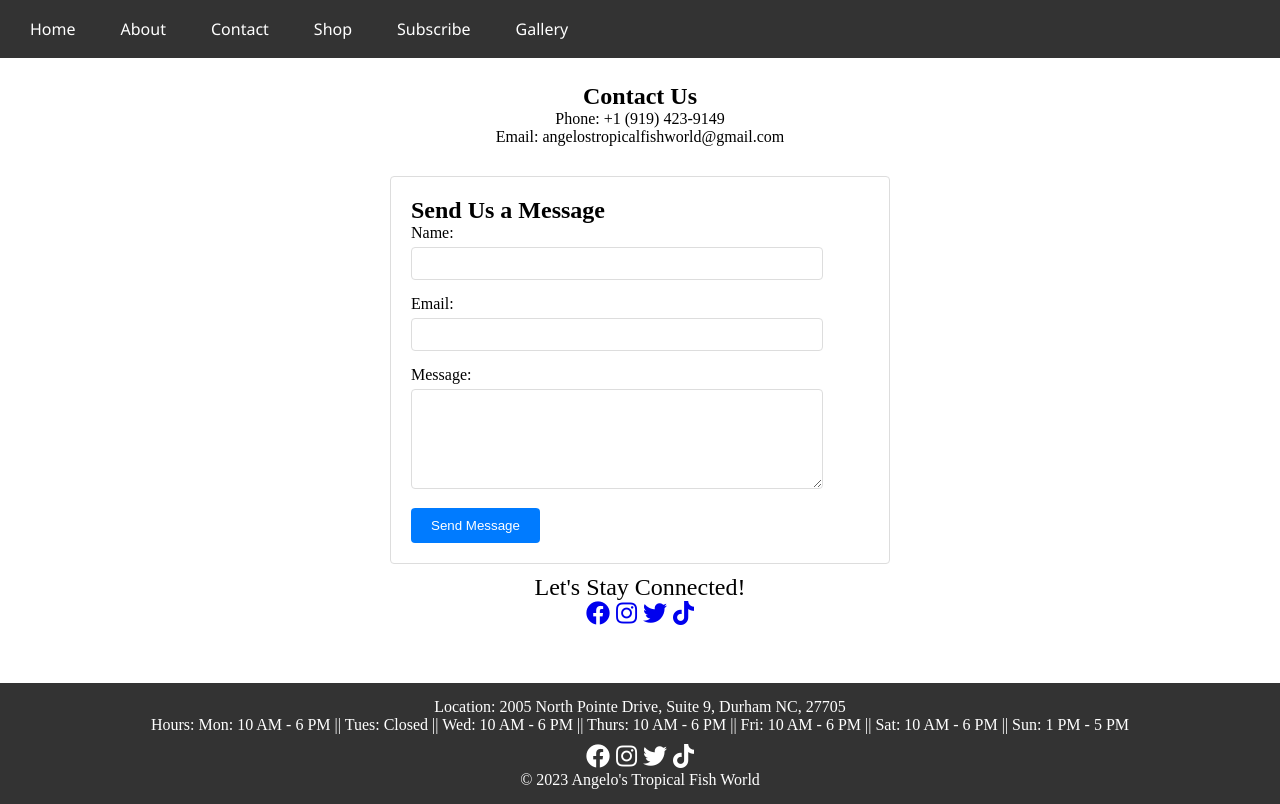
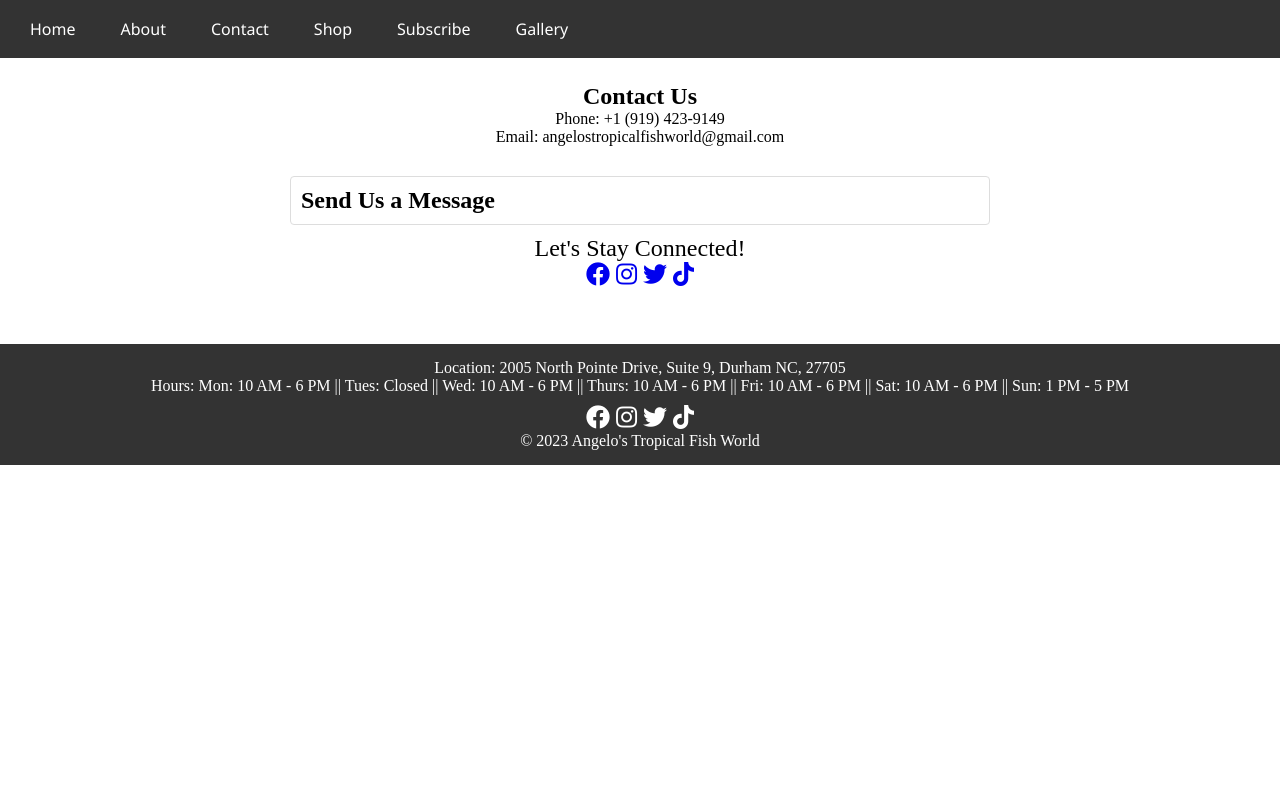
Before and after one commit to sixtyniah/Angelo-s-Tropical-Fish-World, a website: page public/contact.html in a window 1280 px wide. Drawn offline with Linux system fonts and the light colour scheme; a script that the page names is missing.

Commit message:
updating subscribe and contact forms, using jotforms as an embedded link

```diff
--- a/public/contact.html
+++ b/public/contact.html
@@ -31,21 +31,7 @@
 
     <section id="contact-form">
         <h2>Send Us a Message</h2>
-        <form action="mailto:angelostropicalfishworld@gmail.com" method="post" enctype="text/plain">
-            <div class="form-group">
-                <label for="name">Name:</label>
-                <input type="text" id="name" name="name" required>
-            </div>
-            <div class="form-group">
-                <label for="email">Email:</label>
-                <input type="email" id="email" name="email" required>
-            </div>
-            <div class="form-group">
-                <label for="message">Message:</label>
-                <textarea id="message" name="message" required></textarea>
-            </div>
-            <button type="submit">Send Message</button>
-        </form>
+        <script type="text/javascript" src="https://form.jotform.com/jsform/240157895448064"></script>
     </section>
 
     <section id="contact-info2">
--- a/public/style.css
+++ b/public/style.css
@@ -1,4 +1,13 @@
 /* Base styling for navigation */
+iframe[src*='google.com'] .freebirdFormviewerViewHeaderTitle {
+    display: none;
+}
+
+iframe[src*='google.com'] .freebirdFormviewerViewHeaderEmail {
+    display: none;
+}
+
+
 main {
     width: 85%;
     margin: 0 auto;
@@ -719,9 +728,9 @@ input[type=number]::-webkit-outer-spin-button {
 }
 
 #contact-form {
-    max-width: 500px;
+    max-width: 700px;
     margin: 0 auto;
-    padding: 20px;
+    padding: 10px;
     border: 1px solid #ddd;
     border-radius: 4px;
 }
```
Also changed, not shown: public/subscribe.html (+1 -5 lines), 1 other file.
